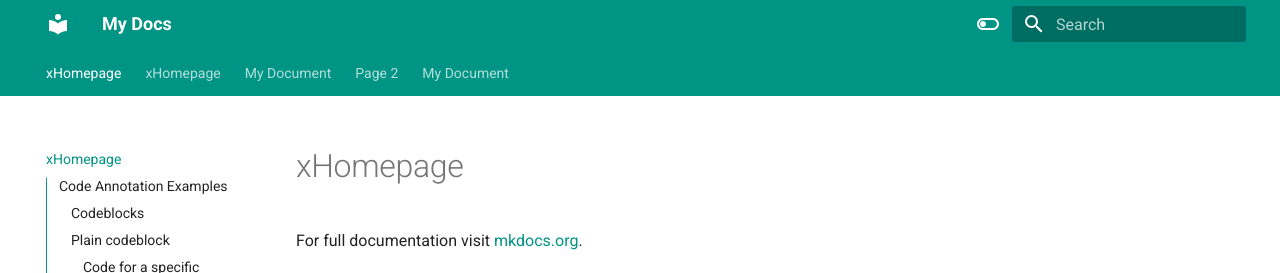
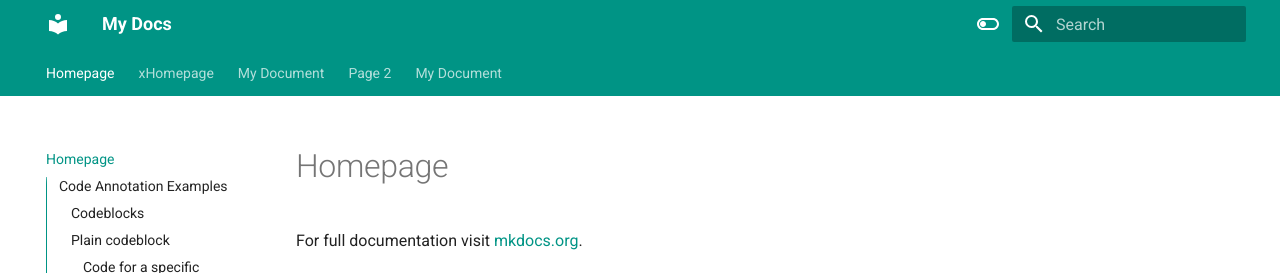
Before and after one commit to scholzm/mkdocs-yt-tutorial, an MkDocs documentation site: the page built from docs/index.md, in a window 1280 px wide and 900 px high. Shown: the top 273 px of the window. Built offline with MkDocs 1.6.1 and Material for MkDocs 9.7.7, drawn with Linux system fonts in a browser that asks for light colours; emoji names are drawn with the system emoji font.

Commit message:
change reverted

```diff
--- a/docs/index.md
+++ b/docs/index.md
@@ -1,4 +1,4 @@
-# xHomepage
+# Homepage
 
 For full documentation visit [mkdocs.org](https://www.mkdocs.org).
 
```
